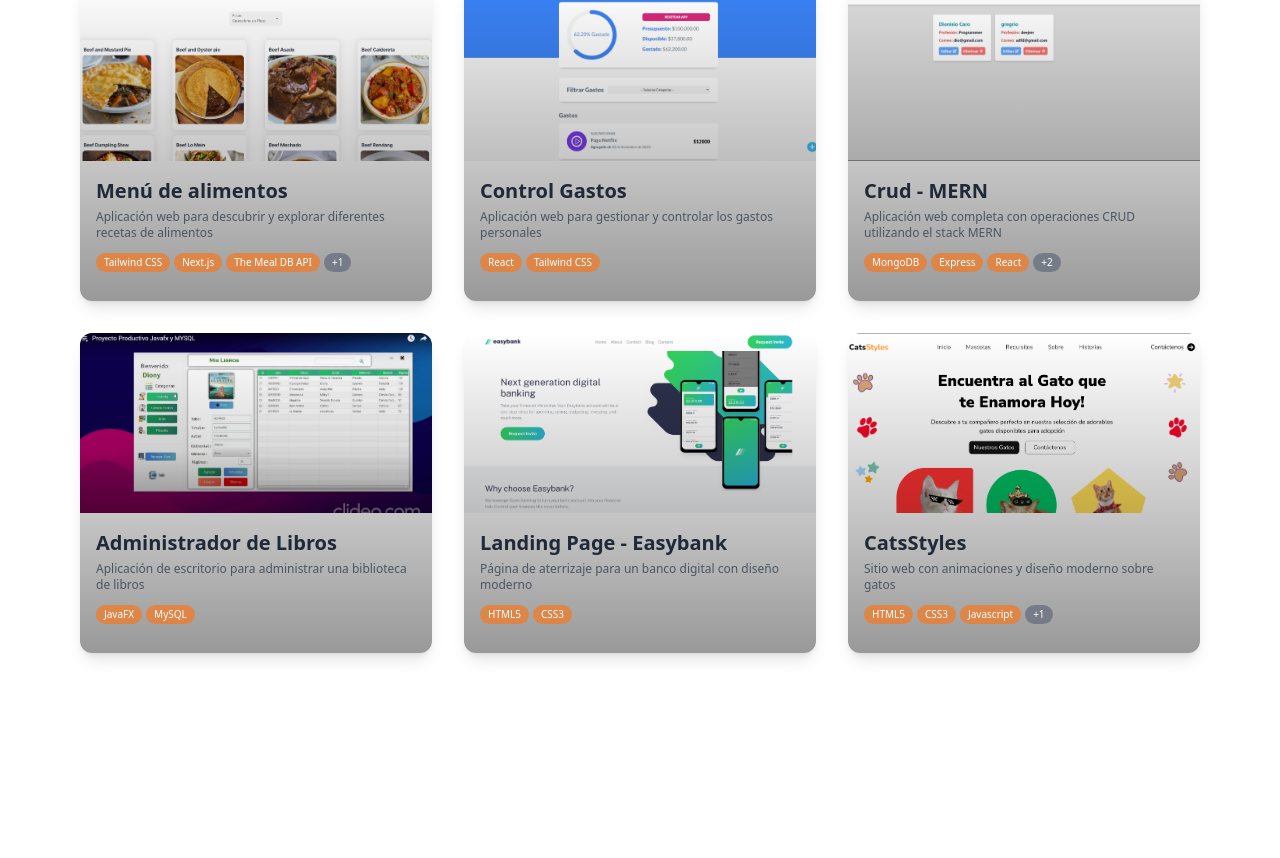
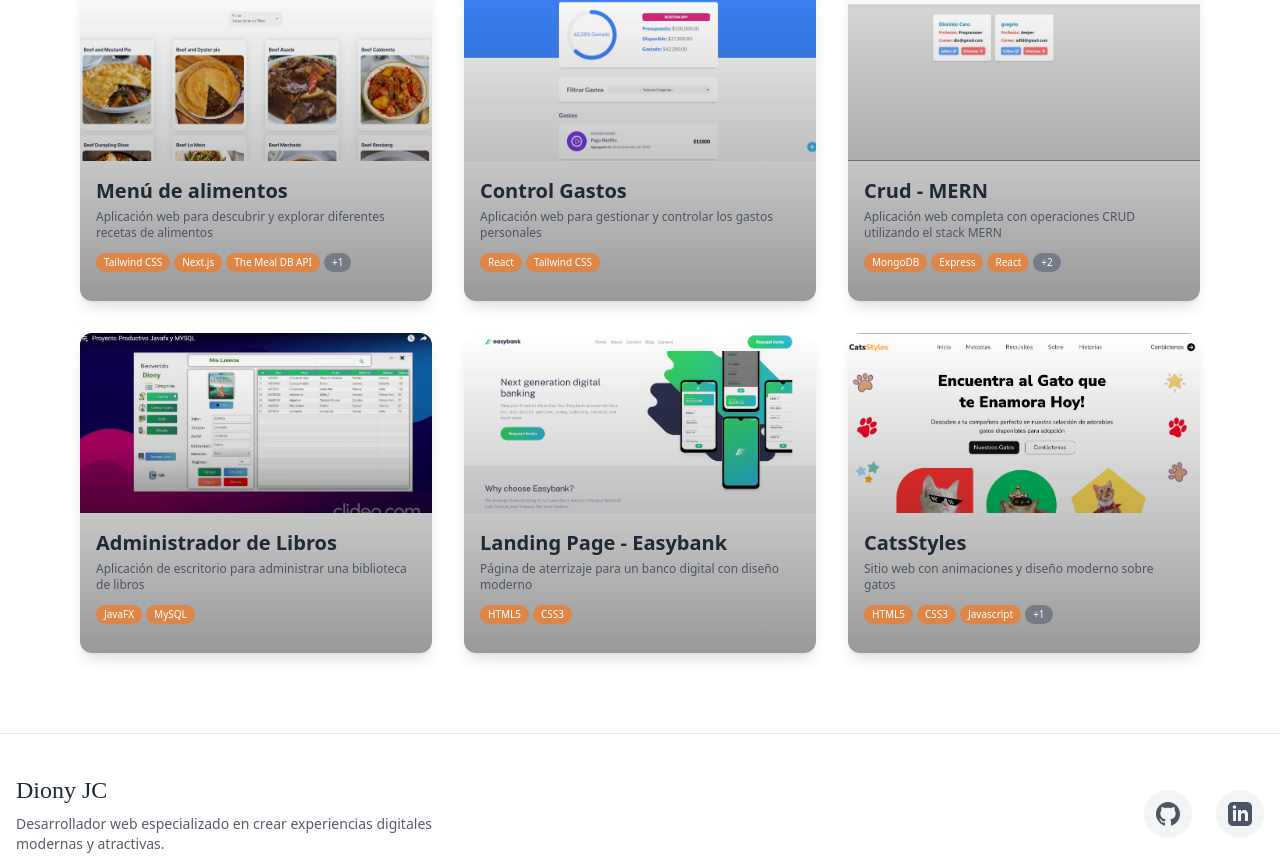
Before and after one commit to DionyJC/Nuevo-Portafolio, a React (Vite) app: page / in a window 1280 px wide. Shown: the part 1939-2797 px from the top of the page. Before the commit the page ends 2672 px from the top, so only its background shows below. Built offline with nearby package versions, Linux system fonts and the light colour scheme; a web font is replaced by a local one.

Commit message:
agregando footoer y arreglando un poco el navbar

```diff
--- a/src/App.jsx
+++ b/src/App.jsx
@@ -1,13 +1,13 @@
 import React from 'react';
 import Header from './components/Header';
-
+import Footer from './components/Footer';
 
 const App = () => {
   return (
     <>
       <Header />
 
-
+      <Footer />
     </>
   );
 }
--- /dev/null
+++ b/src/components/Footer.jsx
@@ -0,0 +1,124 @@
+import React, { useContext } from 'react';
+import { motion } from 'framer-motion';
+import { ThemeContext } from '../context/ThemeContext';
+
+const Footer = () => {
+  const { theme } = useContext(ThemeContext);
+
+  // Variantes para animaciones
+  const containerVariants = {
+    hidden: { opacity: 0, y: 20 },
+    visible: {
+      opacity: 1,
+      y: 0,
+      transition: {
+        staggerChildren: 0.1,
+        duration: 0.6
+      }
+    }
+  };
+
+  const itemVariants = {
+    hidden: { opacity: 0, y: 10 },
+    visible: { opacity: 1, y: 0 }
+  };
+
+  // Enlaces de redes sociales
+  const socialLinks = [
+    {
+      name: 'GitHub',
+      url: 'https://github.com/DionyJC',
+      icon: (
+        <svg
+          xmlns="http://www.w3.org/2000/svg"
+          width="24"
+          height="24"
+          viewBox="0 0 24 24"
+          fill="currentColor"
+          className="transition-colors duration-300 group-hover:text-orange-500"
+        >
+          <path d="M12 0c-6.626 0-12 5.373-12 12 0 5.302 3.438 9.8 8.207 11.387.599.111.793-.261.793-.577v-2.234c-3.338.726-4.033-1.416-4.033-1.416-.546-1.387-1.333-1.756-1.333-1.756-1.089-.745.083-.729.083-.729 1.205.084 1.839 1.237 1.839 1.237 1.07 1.834 2.807 1.304 3.492.997.107-.775.418-1.305.762-1.604-2.665-.305-5.467-1.334-5.467-5.931 0-1.311.469-2.381 1.236-3.221-.124-.303-.535-1.524.117-3.176 0 0 1.008-.322 3.301 1.23.957-.266 1.983-.399 3.003-.404 1.02.005 2.047.138 3.006.404 2.291-1.552 3.297-1.23 3.297-1.23.653 1.653.242 2.874.118 3.176.77.84 1.235 1.911 1.235 3.221 0 4.609-2.807 5.624-5.479 5.921.43.372.823 1.102.823 2.222v3.293c0 .319.192.694.801.576 4.765-1.589 8.199-6.086 8.199-11.386 0-6.627-5.373-12-12-12z"/>
+        </svg>
+      )
+    },
+    {
+      name: 'LinkedIn',
+      url: 'https://www.linkedin.com/in/dionyjc/',
+      icon: (
+        <svg
+          xmlns="http://www.w3.org/2000/svg"
+          width="24"
+          height="24"
+          viewBox="0 0 24 24"
+          fill="currentColor"
+          className="transition-colors duration-300 group-hover:text-orange-500"
+        >
+          <path d="M19 0h-14c-2.761 0-5 2.239-5 5v14c0 2.761 2.239 5 5 5h14c2.762 0 5-2.239 5-5v-14c0-2.761-2.238-5-5-5zm-11 19h-3v-11h3v11zm-1.5-12.268c-.966 0-1.75-.79-1.75-1.764s.784-1.764 1.75-1.764 1.75.79 1.75 1.764-.783 1.764-1.75 1.764zm13.5 12.268h-3v-5.604c0-3.368-4-3.113-4 0v5.604h-3v-11h3v1.765c1.396-2.586 7-2.777 7 2.476v6.759z"/>
+        </svg>
+      )
+    }
+  ];
+
+  return (
+    <motion.footer
+      initial="hidden"
+      whileInView="visible"
+      viewport={{ once: true, amount: 0.3 }}
+      className={`py-10 border-t ${theme === 'dark' ? 'bg-gray-900 border-gray-800 text-white' : 'bg-white border-gray-200 text-gray-800'}`}
+    >
+      <div className="container mx-auto px-4">
+        <motion.div
+          variants={containerVariants}
+          className="flex flex-col md:flex-row justify-between items-center"
+        >
+          {/* Logo y texto */}
+          <motion.div
+            variants={itemVariants}
+            className="mb-6 md:mb-0"
+          >
+            <h2 className="text-2xl font-rebeye mb-2">Diony JC</h2>
+            <p className="text-sm opacity-75 max-w-md">
+              Desarrollador web especializado en crear experiencias digitales modernas y atractivas.
+            </p>
+          </motion.div>
+
+          {/* Redes Sociales */}
+          <motion.div
+            variants={containerVariants}
+            className="flex items-center space-x-6"
+          >
+            {socialLinks.map((social, index) => (
+              <motion.a
+                key={index}
+                href={social.url}
+                target="_blank"
+                rel="noopener noreferrer"
+                variants={itemVariants}
+                whileHover={{ scale: 1.1 }}
+                whileTap={{ scale: 0.95 }}
+                className={`group flex items-center justify-center w-12 h-12 rounded-full ${
+                  theme === 'dark'
+                    ? 'bg-gray-800 hover:bg-gray-700 text-gray-200 hover:text-orange-500'
+                    : 'bg-gray-100 hover:bg-gray-200 text-gray-600 hover:text-orange-500'
+                } transition-colors duration-300`}
+                aria-label={social.name}
+              >
+                {social.icon}
+              </motion.a>
+            ))}
+          </motion.div>
+        </motion.div>
+
+        {/* Copyright */}
+        <motion.div
+          variants={itemVariants}
+          className="text-center mt-8 text-sm opacity-60"
+        >
+          <p>&copy; {new Date().getFullYear()} Diony JC. Todos los derechos reservados.</p>
+        </motion.div>
+      </div>
+    </motion.footer>
+  );
+};
+
+export default Footer;
--- a/src/components/Navbar.jsx
+++ b/src/components/Navbar.jsx
@@ -1,11 +1,34 @@
 import { IoMenuSharp, IoClose } from "react-icons/io5";
-import { useState } from "react";
+import { useState, useEffect, useContext } from "react";
 import logo from "../assets/compu.png";
 import { Link } from "react-scroll"; // Importa Link de react-scroll
 import ThemeToggle from "./ThemeToggle"; // Importamos el toggle de tema
+import { ThemeContext } from "../context/ThemeContext"; // Importamos el contexto del tema
 
 const Navbar = () => {
   const [isMenuOpen, setIsMenuOpen] = useState(false);
+  const [scrolled, setScrolled] = useState(false);
+  const { theme } = useContext(ThemeContext); // Obtenemos el tema actual
+
+  // Efecto para detectar el scroll
+  useEffect(() => {
+    const handleScroll = () => {
+      // Cambiar estado cuando se desplaza más de 50px
+      if (window.scrollY > 50) {
+        setScrolled(true);
+      } else {
+        setScrolled(false);
+      }
+    };
+
+    // Añadir evento de scroll
+    window.addEventListener('scroll', handleScroll);
+
+    // Limpiar el evento cuando el componente se desmonte
+    return () => {
+      window.removeEventListener('scroll', handleScroll);
+    };
+  }, []);
 
   const nav = [
     {
@@ -28,11 +51,21 @@
   ];
 
   return (
-    <nav className="fixed top-0 left-0 right-0 z-50 bg-white dark:bg-gray-800 mx-auto py-4 px-10 sm:px-20 flex justify-between items-center font-concert">
+    <nav
+      className={`fixed top-0 left-0 right-0 z-50 mx-auto py-4 px-10 sm:px-20 flex justify-between items-center font-concert transition-all duration-300 ease-in-out ${
+        scrolled
+          ? theme === 'dark'
+            ? 'bg-gray-900/95 shadow-md backdrop-blur-sm'
+            : 'bg-white/95 shadow-md backdrop-blur-sm'
+          : theme === 'dark'
+            ? 'bg-gray-900/80'
+            : 'bg-transparent'
+      }`}
+    >
       {/* Logo */}
       <div className="flex items-center">
         <img src={logo} alt="logotipo" className="w-14 h-14" />
-        <h1 className="text-4xl text-orange-400 font-bold">Dev</h1>
+        <h1 className="text-4xl font-bold text-orange-400">Dev</h1>
       </div>
 
       {/* Desktop Menu */}
@@ -46,7 +79,13 @@
               smooth={true}
               offset={-70}
               duration={500}
-              className="text-2xl font-medium text-gray-600 dark:text-[#ED7D31] hover:text-orange-400 dark:hover:text-orange-300 cursor-pointer"
+              className={`text-2xl font-medium cursor-pointer transition-colors duration-300 ${
+                theme === 'dark'
+                  ? 'text-gray-200 hover:text-orange-400'
+                  : scrolled
+                    ? 'text-gray-700 hover:text-orange-500'
+                    : 'text-gray-800 hover:text-orange-400'
+              }`}
             >
               {item.name}
             </Link>
@@ -64,7 +103,11 @@
 
         {/* Menu Toggle Button */}
         <div
-          className="text-4xl text-gray-600 dark:text-[#ED7D31] cursor-pointer"
+          className={`text-4xl cursor-pointer transition-colors duration-300 ${
+            theme === 'dark'
+              ? 'text-gray-200 hover:text-orange-400'
+              : 'text-gray-700 hover:text-orange-500'
+          }`}
           onClick={() => setIsMenuOpen(!isMenuOpen)}
         >
           {isMenuOpen ? <IoClose /> : <IoMenuSharp />}
@@ -73,7 +116,11 @@
 
       {/* Mobile Menu */}
       {isMenuOpen && (
-        <ul className="sm:hidden bg-white dark:bg-gray-800 absolute top-20 left-0 w-full h-[220px] py-8 px-20 flex flex-col gap-4 items-center justify-center transition-transform duration-150">
+        <ul className={`sm:hidden absolute top-20 left-0 w-full h-[220px] py-8 px-20 flex flex-col gap-4 items-center justify-center transition-transform duration-150 ${
+          theme === 'dark'
+            ? 'bg-gray-900/95 backdrop-blur-sm shadow-md'
+            : 'bg-white/95 backdrop-blur-sm shadow-md'
+        }`}>
           {nav.map((item, index) => (
             <Link
               key={index}
@@ -82,7 +129,11 @@
               smooth={true}
               offset={-70}
               duration={500}
-              className="text-2xl font-medium text-gray-600 dark:text-[#ED7D31] hover:text-orange-400 dark:hover:text-orange-300 cursor-pointer text-center flex"
+              className={`text-2xl font-medium cursor-pointer text-center flex transition-colors duration-300 ${
+                theme === 'dark'
+                  ? 'text-gray-200 hover:text-orange-400'
+                  : 'text-gray-700 hover:text-orange-500'
+              }`}
             >
               {item.name}
             </Link>
```
